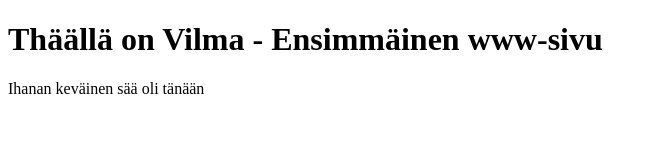
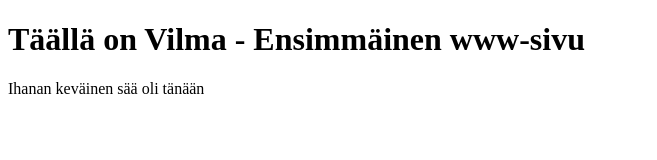
Before and after one commit to Vilmallona/Vilmallona.github.io, a plain HTML site: page vilmanwwwsivusto.html in a window 1280 px wide. Shown: the whole page, without its empty margins (0-657 px from the left). Drawn offline with Linux system fonts and the light colour scheme.

Commit message:
Update vilmanwwwsivusto.html

```diff
--- a/vilmanwwwsivusto.html
+++ b/vilmanwwwsivusto.html
@@ -4,7 +4,7 @@
 <title>Vilman sivu</title>
 </head>
 <body>
-<h1>Thäällä on Vilma - Ensimmäinen www-sivu</h1>
+<h1>Täällä on Vilma - Ensimmäinen www-sivu</h1>
 <p>Ihanan keväinen sää oli tänään</p>
 </body>
 </html>
```
